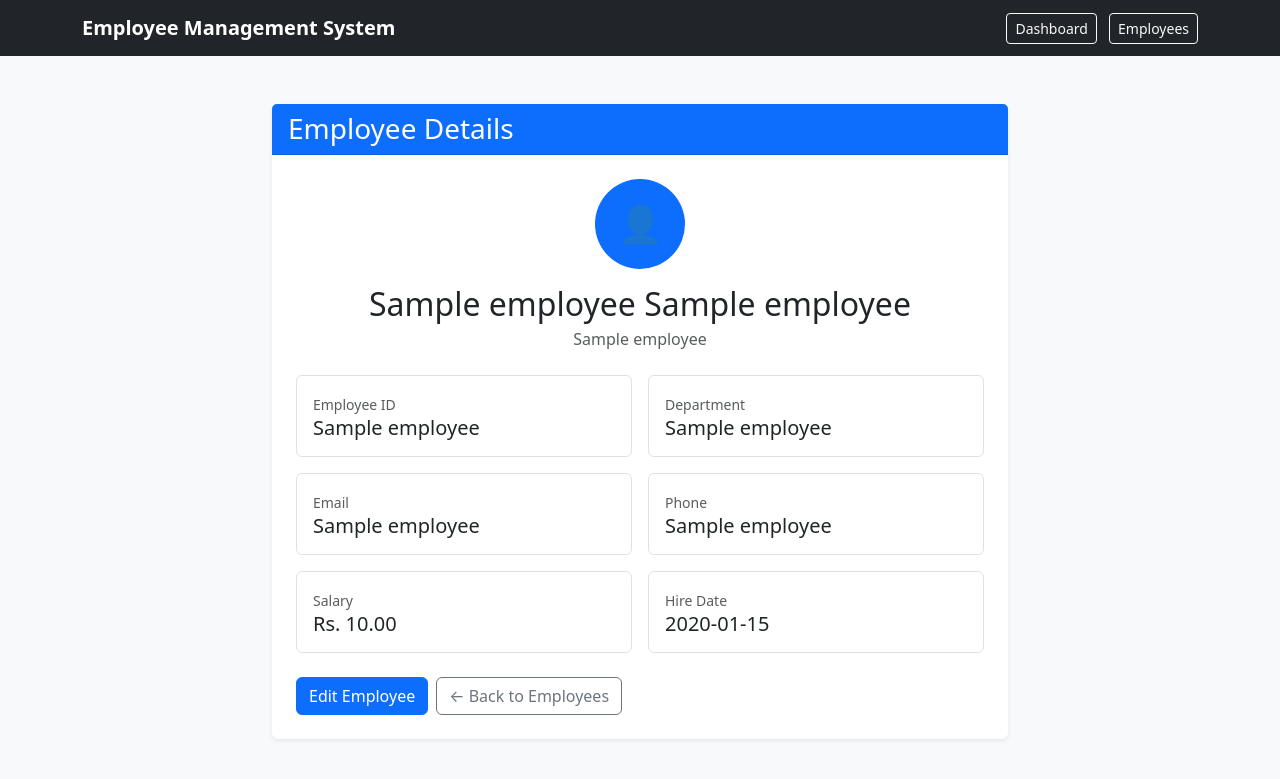
After one commit to FaizRasool-dev/employee-management-system, a Flask app: template templates/employee_details.html in a window 1280 px wide. The commit adds this page. Shown: the top 779 px of the page. Run offline with Flask 3, Linux system fonts and the light colour scheme; the template is opened without the code that fills it: most values are stand-ins (such as "Sample title", 1, 10 or a date in 2020).

Commit message:
add employee detail pages

```diff
--- a/app.py
+++ b/app.py
@@ -506,5 +506,51 @@ def delete_employee(employee_id):
 
     return redirect(url_for("employees"))
 
+@app.route("/employee/<int:employee_id>")
+def employee_details(employee_id):
+
+    connection = None
+    cursor = None
+
+    try:
+        connection = get_connection()
+        cursor = connection.cursor()
+
+        cursor.execute("""
+            SELECT employee_id,
+                   first_name,
+                   last_name,
+                   email,
+                   phone,
+                   department,
+                   salary,
+                   hire_date
+            FROM employees
+            WHERE employee_id = :employee_id
+        """, employee_id=employee_id)
+
+        employee = cursor.fetchone()
+
+        if employee is None:
+            flash("Employee not found.", "danger")
+            return redirect(url_for("employees"))
+
+        return render_template(
+            "employee_details.html",
+            employee=employee
+        )
+
+    except Exception:
+        flash("Unable to load employee details.", "danger")
+        return redirect(url_for("employees"))
+
+    finally:
+
+        if cursor:
+            cursor.close()
+
+        if connection:
+            connection.close()
+
 if __name__ == "__main__":
     app.run(debug=True)
--- /dev/null
+++ b/templates/employee_details.html
@@ -0,0 +1,251 @@
+<!DOCTYPE html>
+<html lang="en">
+
+<head>
+
+    <meta charset="UTF-8">
+
+    <meta name="viewport"
+          content="width=device-width, initial-scale=1.0">
+
+    <title>Employee Details</title>
+
+    <link
+        href="https://cdn.jsdelivr.net/npm/bootstrap@5.3.3/dist/css/bootstrap.min.css"
+        rel="stylesheet">
+
+</head>
+
+
+<body class="bg-light">
+
+
+<!-- Navigation -->
+<nav class="navbar navbar-dark bg-dark">
+
+    <div class="container">
+
+        <a class="navbar-brand fw-bold" href="/">
+            Employee Management System
+        </a>
+
+        <div>
+
+            <a href="/"
+               class="btn btn-outline-light btn-sm me-2">
+                Dashboard
+            </a>
+
+            <a href="/employees"
+               class="btn btn-outline-light btn-sm">
+                Employees
+            </a>
+
+        </div>
+
+    </div>
+
+</nav>
+
+
+<!-- Employee Details -->
+
+<div class="container mt-5">
+
+    <div class="row justify-content-center">
+
+        <div class="col-md-8">
+
+            <div class="card shadow-sm border-0">
+
+                <div class="card-header bg-primary text-white">
+
+                    <h3 class="mb-0">
+                        Employee Details
+                    </h3>
+
+                </div>
+
+
+                <div class="card-body p-4">
+
+                    <div class="text-center mb-4">
+
+                        <div
+                            class="rounded-circle bg-primary text-white
+                                   d-inline-flex align-items-center
+                                   justify-content-center"
+                            style="width: 90px; height: 90px; font-size: 36px;">
+
+                            👤
+
+                        </div>
+
+                        <h2 class="mt-3 mb-1">
+
+                            {{ employee[1] }}
+                            {{ employee[2] }}
+
+                        </h2>
+
+                        <p class="text-muted">
+
+                            {{ employee[5] }}
+
+                        </p>
+
+                    </div>
+
+
+                    <div class="row g-3">
+
+                        <!-- Employee ID -->
+                        <div class="col-md-6">
+
+                            <div class="border rounded p-3">
+
+                                <small class="text-muted">
+                                    Employee ID
+                                </small>
+
+                                <h5 class="mb-0">
+                                    {{ employee[0] }}
+                                </h5>
+
+                            </div>
+
+                        </div>
+
+
+                        <!-- Department -->
+                        <div class="col-md-6">
+
+                            <div class="border rounded p-3">
+
+                                <small class="text-muted">
+                                    Department
+                                </small>
+
+                                <h5 class="mb-0">
+                                    {{ employee[5] }}
+                                </h5>
+
+                            </div>
+
+                        </div>
+
+
+                        <!-- Email -->
+                        <div class="col-md-6">
+
+                            <div class="border rounded p-3">
+
+                                <small class="text-muted">
+                                    Email
+                                </small>
+
+                                <h5 class="mb-0">
+                                    {{ employee[3] }}
+                                </h5>
+
+                            </div>
+
+                        </div>
+
+
+                        <!-- Phone -->
+                        <div class="col-md-6">
+
+                            <div class="border rounded p-3">
+
+                                <small class="text-muted">
+                                    Phone
+                                </small>
+
+                                <h5 class="mb-0">
+                                    {{ employee[4] }}
+                                </h5>
+
+                            </div>
+
+                        </div>
+
+
+                        <!-- Salary -->
+                        <div class="col-md-6">
+
+                            <div class="border rounded p-3">
+
+                                <small class="text-muted">
+                                    Salary
+                                </small>
+
+                                <h5 class="mb-0">
+                                    Rs. {{ "{:,.2f}".format(employee[6]) }}
+                                </h5>
+
+                            </div>
+
+                        </div>
+
+
+                        <!-- Hire Date -->
+                        <div class="col-md-6">
+
+                            <div class="border rounded p-3">
+
+                                <small class="text-muted">
+                                    Hire Date
+                                </small>
+
+                                <h5 class="mb-0">
+
+                                    {{ employee[7].strftime('%Y-%m-%d')
+                                       if employee[7] else '' }}
+
+                                </h5>
+
+                            </div>
+
+                        </div>
+
+                    </div>
+
+
+                    <!-- Actions -->
+
+                    <div class="mt-4 d-flex gap-2">
+
+                        <a
+                            href="/edit-employee/{{ employee[0] }}"
+                            class="btn btn-primary">
+
+                            Edit Employee
+
+                        </a>
+
+
+                        <a
+                            href="/employees"
+                            class="btn btn-outline-secondary">
+
+                            ← Back to Employees
+
+                        </a>
+
+                    </div>
+
+                </div>
+
+            </div>
+
+        </div>
+
+    </div>
+
+</div>
+
+
+</body>
+
+</html>
```
Also changed, not shown: templates/employees.html (+10 -0 lines).
